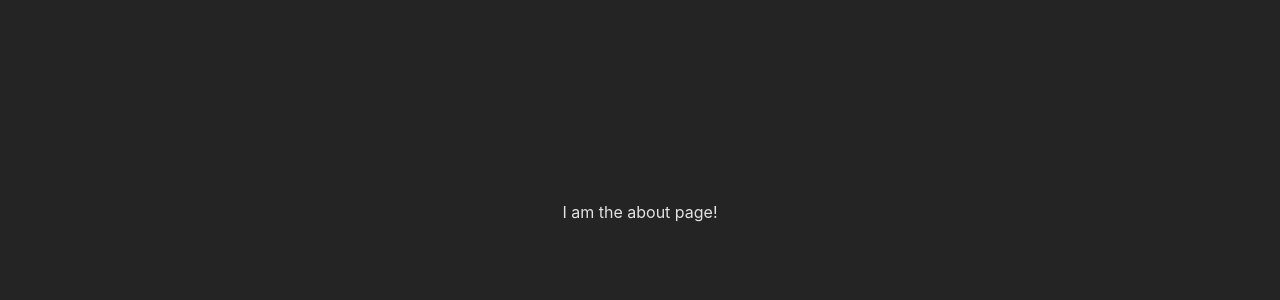
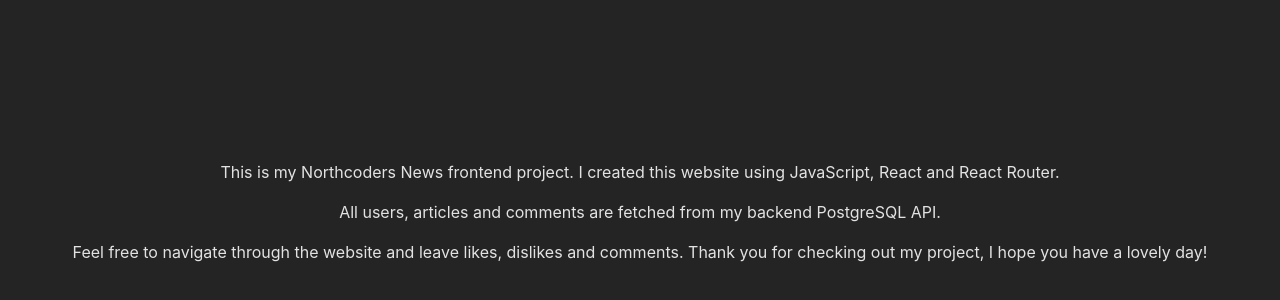
Before and after one commit to aimeemuter/nc-news-frontend-project, a React (Vite) app: page /about in a window 1280 px wide. Shown: the part 188-488 px from the top of the page. Built offline with nearby package versions, Linux system fonts and the light colour scheme.

Commit message:
add content to the about page

```diff
--- a/src/pages/About.jsx
+++ b/src/pages/About.jsx
@@ -1,5 +1,21 @@
 const About = () => {
-  return <p>I am the about page!</p>;
+  return (
+    <>
+      <p>
+        This is my Northcoders News frontend project. I created this website
+        using JavaScript, React and React Router.
+        <p>
+          All users, articles and comments are fetched from my backend
+          PostgreSQL API.
+        </p>
+      </p>
+      <p>
+        Feel free to navigate through the website and leave likes, dislikes and
+        comments. Thank you for checking out my project, I hope you have a
+        lovely day!
+      </p>
+    </>
+  );
 };
 
 export default About;
--- a/src/styles/SortArticles.css
+++ b/src/styles/SortArticles.css
@@ -17,6 +17,7 @@
   border-color: #e8e8e8;
   width: 100px;
   color: white;
+  margin: 0 25px;
 }
 
 .dropdown-button {
```
